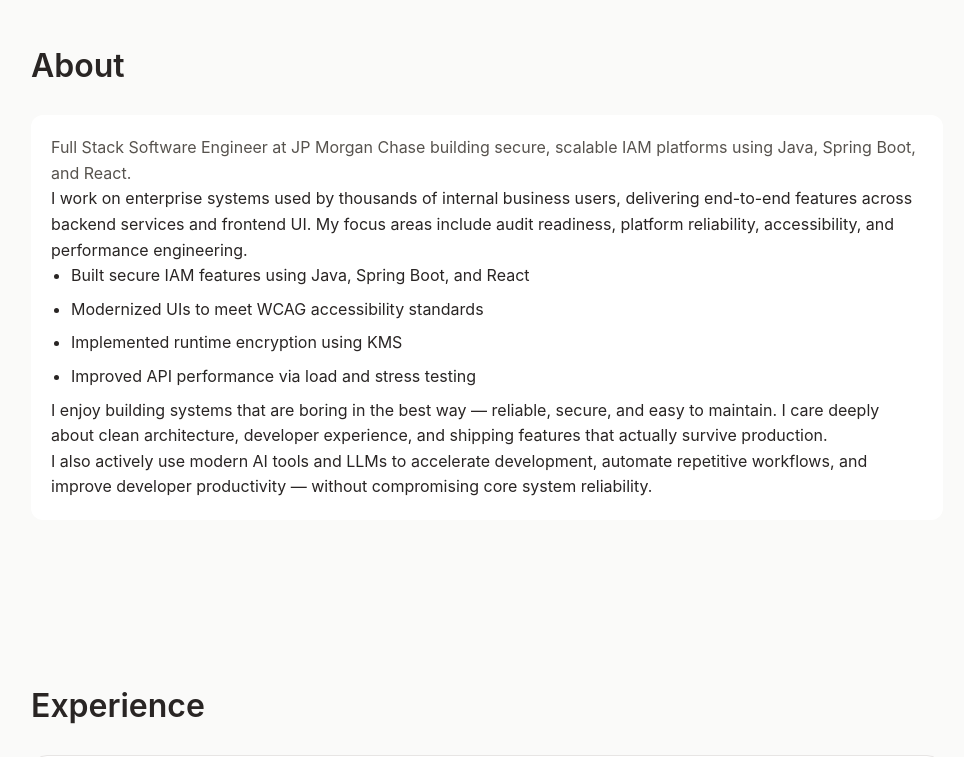
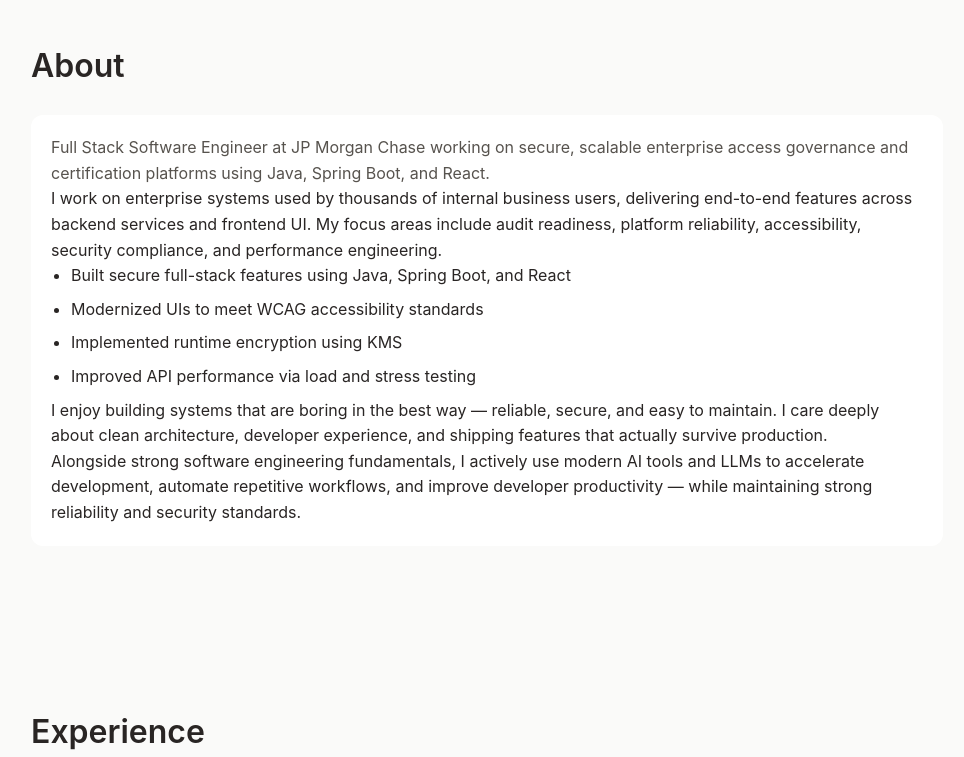
Before and after one commit to raydar0803/aindrila-portfolio, a React (Vite) app in the folder aindrila-portfolio/: page / in a window 1280 px wide. Shown: the part 900-1657 px from the top of the page, without its empty margins (153-1117 px from the left). Built offline with nearby package versions, Linux system fonts and the light colour scheme.

Commit message:
updating the lingo

```diff
--- a/aindrila-portfolio/src/components/About.jsx
+++ b/aindrila-portfolio/src/components/About.jsx
@@ -2,12 +2,21 @@
 
 export function About() {
   return (
-    <section id='about' className="section">
+    <section id="about" className="section">
       <h3>About</h3>
-      <div className="about-card" style={{ backgroundColor: 'var(--card-bg)', color: 'var(--text-color)', padding: '20px', borderRadius: '12px' }}>
+      <div
+        className="about-card"
+        style={{
+          backgroundColor: 'var(--card-bg)',
+          color: 'var(--text-color)',
+          padding: '20px',
+          borderRadius: '12px',
+        }}
+      >
         <p className="about-lead" style={{ color: 'var(--muted-text)' }}>
-          Full Stack Software Engineer at JP Morgan Chase building secure, scalable IAM platforms
-          using Java, Spring Boot, and React.
+          Full Stack Software Engineer at JP Morgan Chase working on secure, scalable
+          enterprise access governance and certification platforms using Java,
+          Spring Boot, and React.
         </p>
 
         <div className="about-grid">
@@ -15,14 +24,22 @@
             I work on enterprise systems used by thousands of internal business users,
             delivering end-to-end features across backend services and frontend UI.
             My focus areas include audit readiness, platform reliability, accessibility,
-            and performance engineering.
+            security compliance, and performance engineering.
           </p>
 
           <ul className="about-points" style={{ color: 'var(--text-color)' }}>
-            <li>Built secure IAM features using Java, Spring Boot, and React</li>
-            <li>Modernized UIs to meet WCAG accessibility standards</li>
-            <li>Implemented runtime encryption using KMS</li>
-            <li>Improved API performance via load and stress testing</li>
+            <li>
+              Built secure full-stack features using Java, Spring Boot, and React
+            </li>
+            <li>
+              Modernized UIs to meet WCAG accessibility standards
+            </li>
+            <li>
+              Implemented runtime encryption using KMS
+            </li>
+            <li>
+              Improved API performance via load and stress testing
+            </li>
           </ul>
         </div>
 
@@ -33,9 +50,10 @@
         </p>
 
         <p className="about-text" style={{ color: 'var(--text-color)' }}>
-          I also actively use modern AI tools and LLMs to accelerate development,
-          automate repetitive workflows, and improve developer productivity —
-          without compromising core system reliability.
+          Alongside strong software engineering fundamentals, I actively use modern AI
+          tools and LLMs to accelerate development, automate repetitive workflows, and
+          improve developer productivity — while maintaining strong reliability and
+          security standards.
         </p>
       </div>
     </section>
--- a/aindrila-portfolio/src/components/Experiences.jsx
+++ b/aindrila-portfolio/src/components/Experiences.jsx
@@ -31,7 +31,7 @@
             and operational hygiene across the organization.
           </li>
           <li>
-            Implemented runtime encryption using <strong>HERA KMS</strong>, eliminating
+            Implemented runtime encryption using <strong>KMS</strong>, eliminating
             plaintext data exposure and strengthening security compliance for
             sensitive workflows.
           </li>
```
